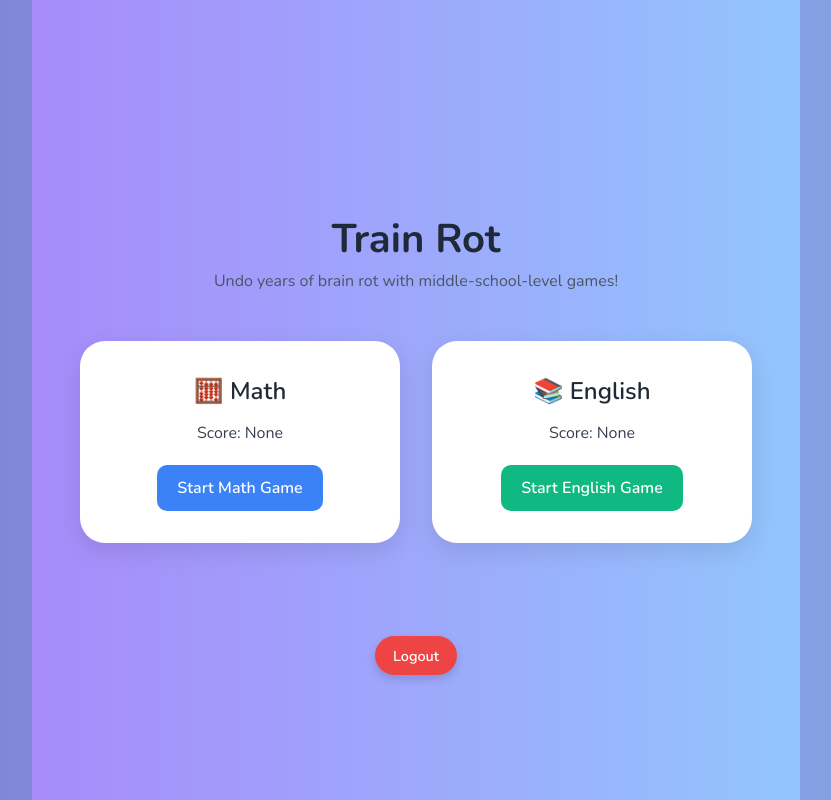
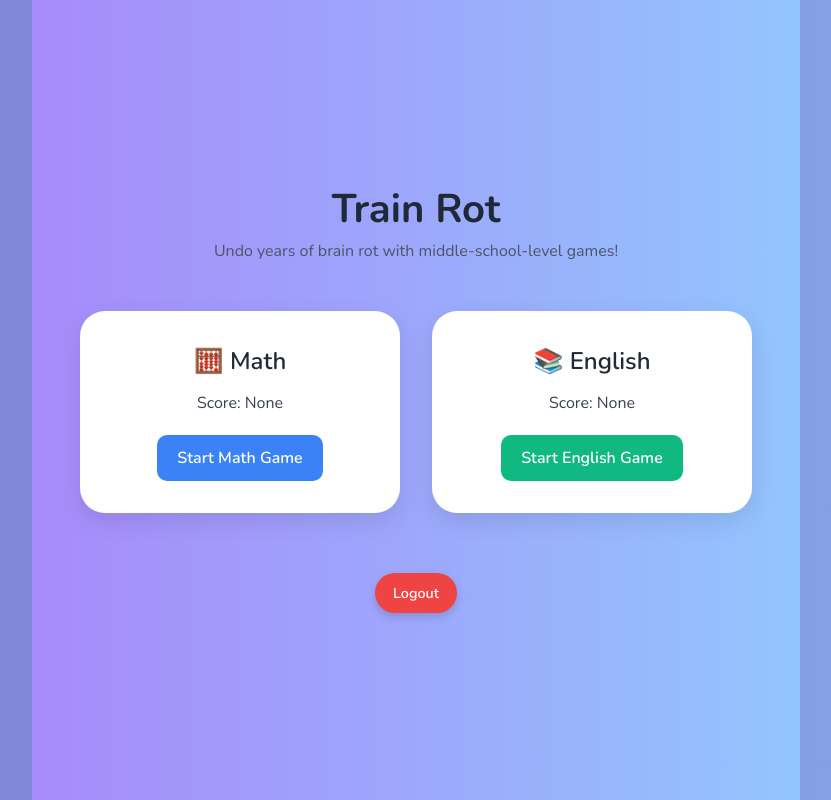
Before and after one commit to TalasiaCalderon/cop4331-large-project, a React (Vite) app in the folder frontend/: page /dashboard in a window 1280 px wide. Shown: the whole page, without its empty margins (224-1055 px from the left). Built offline with nearby package versions, Linux system fonts and the light colour scheme.

Commit message:
Fix logout btn

```diff
--- a/frontend/src/components/DashboardUI.tsx
+++ b/frontend/src/components/DashboardUI.tsx
@@ -57,7 +57,7 @@ function DashboardUI() {
                     </button>
                 </div>
             </div>
-            <div style={{flexGrow: 1, display: "flex-box", alignContent: "center"}}>
+            <div style={{flexGrow: 1, display: "flex-box"}}>
                 <button className="logout-button-top" onClick={handleLogout}>
                     Logout
                 </button>
--- a/frontend/src/styles/Dashboard.css
+++ b/frontend/src/styles/Dashboard.css
@@ -27,7 +27,7 @@
 
 /* Logout button inside container */
 .logout-button-top {
-  justify-self: center;
+  margin-top: 60px;
   background-color: #ef4444;
   color: white;
   border: none;
```
